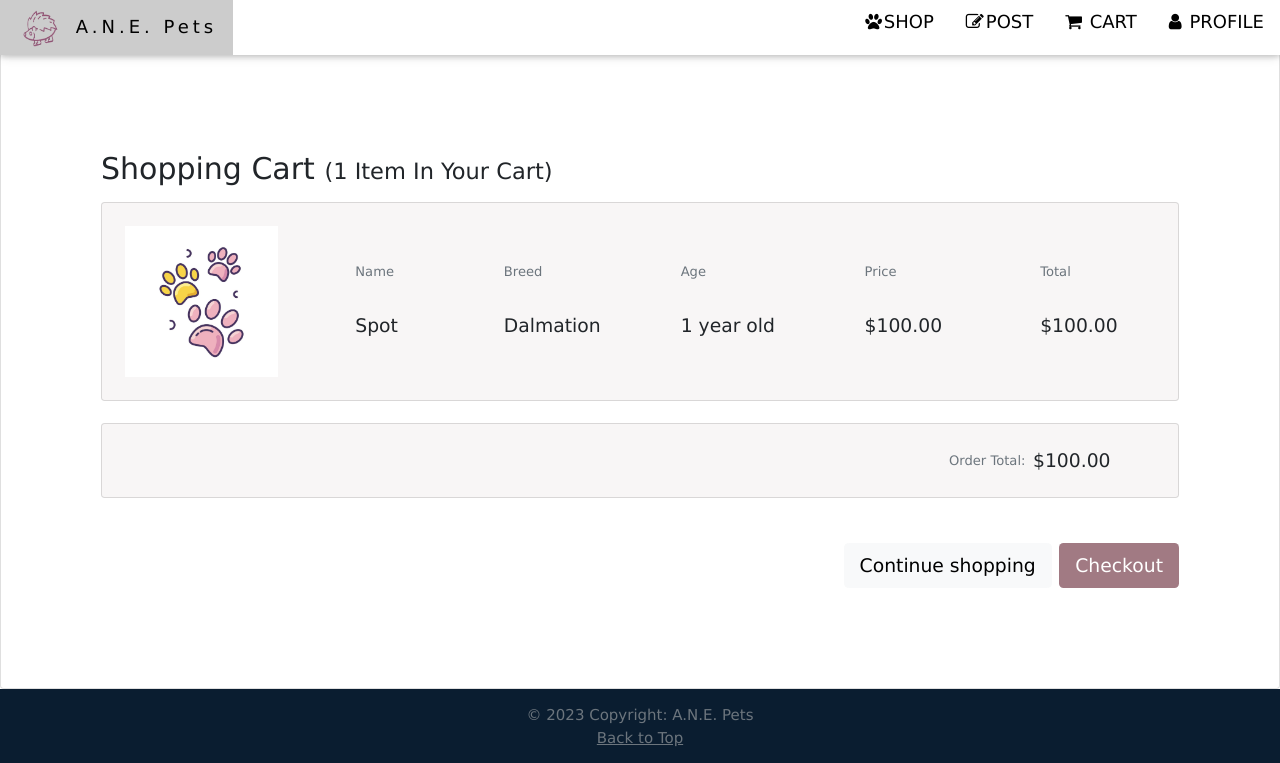
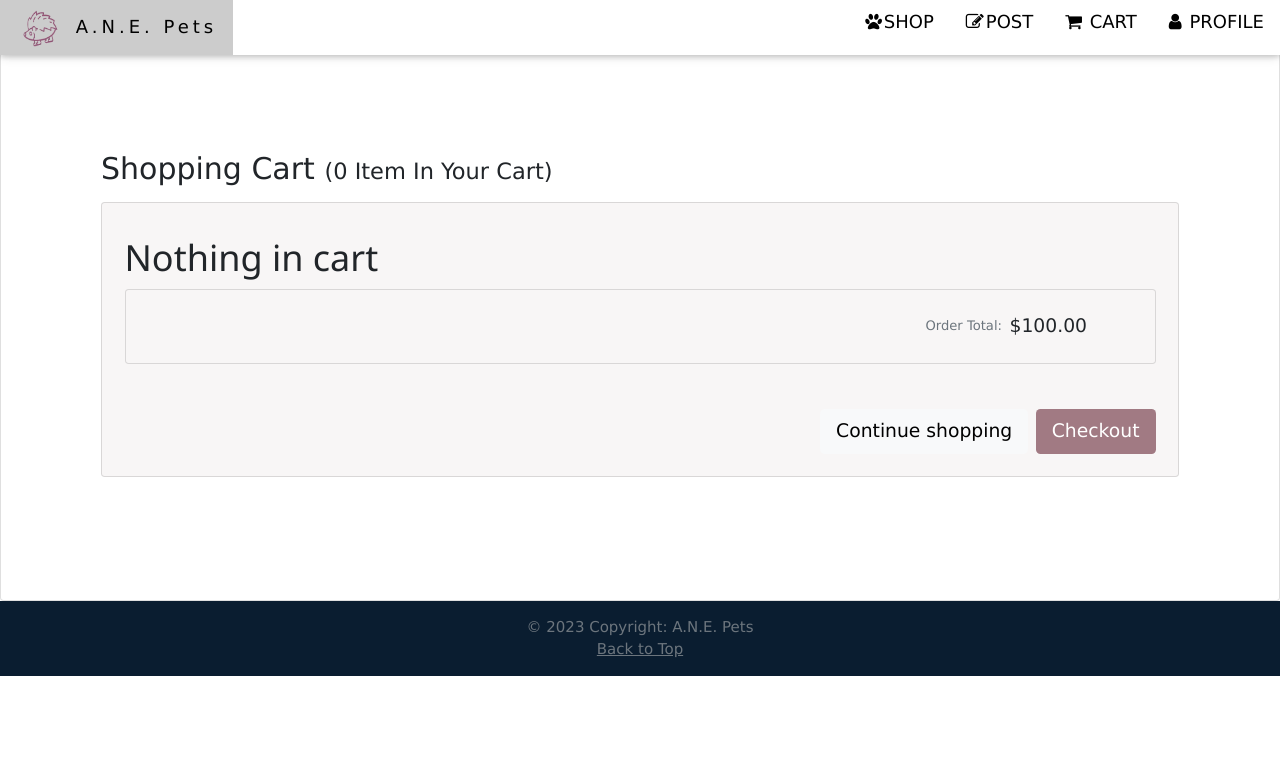
Before and after one commit to Nick-Talton/cs4750, a Flask app: page /cart in a window 1280 px wide. Shown: the top 763 px of the page. Run offline with Flask 2, Linux system fonts and the light colour scheme; the visitor is signed in with stand-in values (Sample User, id 1); data that the repository does not hold is empty.

Commit message:
adds pets to cart - NOTE: does not delete pet in cart from posts, so it's possible to add the same pet twice

```diff
--- a/app/templates/cart.html
+++ b/app/templates/cart.html
@@ -18,10 +18,15 @@
         <div class="card" style="padding:100px;">
           <div class="row d-flex justify-content-center align-items-center h-100">
             <div class="col">
-              <p><span class="h2">Shopping Cart </span><span class="h4">(1 Item In Your Cart)</span></p>
+              <p><span class="h2">Shopping Cart </span><span class="h4">({{ posts|length }} Item In Your Cart)</span></p>
 
               <div class="card mb-4" style="background-color:rgb(248, 246, 246)">
                 <div class="card-body p-4">
+
+
+                {% if posts|length > 0 %}
+                  {% for post in posts %}
+
 
                   <div class="row align-items-center">
                     <div class="col-md-2">
@@ -31,37 +36,55 @@
                     <div class="col-md-2 d-flex justify-content-center">
                       <div>
                         <p class="small text-muted mb-4 pb-2">Name</p>
-                        <p class="lead fw-normal mb-0">Spot</p>
+                        <p class="lead fw-normal mb-0">{{ post.name }}</p>
                       </div>
                     </div>
                     <div class="col-md-2 d-flex justify-content-center">
                       <div>
                         <p class="small text-muted mb-4 pb-2">Breed</p>
-                        <p class="lead fw-normal mb-0">Dalmation</p>
+                        <p class="lead fw-normal mb-0">{{ post.breed }}</p>
                       </div>
                     </div>
                     <div class="col-md-2 d-flex justify-content-center">
                       <div>
                         <p class="small text-muted mb-4 pb-2">Age</p>
-                        <p class="lead fw-normal mb-0">1 year old</p>
+                        <p class="lead fw-normal mb-0">{{ post.age }} Years Old</p>
                       </div>
                     </div>
                     <div class="col-md-2 d-flex justify-content-center">
                       <div>
                         <p class="small text-muted mb-4 pb-2">Price</p>
-                        <p class="lead fw-normal mb-0">$100.00</p>
+                        <p class="lead fw-normal mb-0">${{ post.price }}</p>
                       </div>
                     </div>
                     <div class="col-md-2 d-flex justify-content-center">
                       <div>
-                        <p class="small text-muted mb-4 pb-2">Total</p>
-                        <p class="lead fw-normal mb-0">$100.00</p>
+                        <div style="padding:10px;">
+                          <form  action="/cart" method="post">
+                          <a href="/cart">
+                              <button onclick="confirmationRemove()" type="button" class="btn btn-lg me-2 " style=" color:white; background-color:rgb(213, 108, 108)">Remove</button>
+                          </a>
+                          </form>
+                        <script>
+                          function confirmationRemove() {
+                            if (confirm('Are you sure you want to remove this item from your cart?')) {
+
+                              window.location.href = "/cart";
+                            }
+                          }
+                        </script>
+                        </div>
                       </div>
                     </div>
                   </div>
 
-                </div>
-              </div>
+                    </div>
+                  </div>
+                {% endfor %}
+              {% else %}
+                <h1>Nothing in cart</h1>
+              {% endif %}
+
 
               <div class="card mb-5" style="background-color:rgb(248, 246, 246)">
                 <div class="card-body p-4">
--- a/app/templates/post.html
+++ b/app/templates/post.html
@@ -19,7 +19,10 @@
 
         <div class="w3-third w3-container" style="text-align:center;">
         <img src="../static/img/home1.jpg" style="width:100%; max-height:200px;">
-            <a href="/cart" style="text-align:center; color:white; background-color:#a17a83" class="w3-button w3-xlarge w3-margin-top  w3-hover-opacity-off">Adopt Now!</a>
+            <form action="{{ url_for('cartpage.cart', petId=post.pet_id )}}" method="post">
+                <input value="Adopt Now!" type="submit" style="text-align:center; color:white; background-color:#a17a83" class="w3-button w3-xlarge w3-margin-top "></input>
+                <input id=petId value="{{post.pet_id}}" type="hidden" style="text-align:center; color:white; background-color:#a17a83" class="w3-button w3-xlarge w3-margin-top "></input>
+            </form>
         </div>
 
         <div class="w3-twothird">
--- a/app/views/cartpage.py
+++ b/app/views/cartpage.py
@@ -1,5 +1,5 @@
 # cartpage.py
-from flask import Blueprint, render_template, session
+from flask import Blueprint, render_template, session, request
 from jinja2 import TemplateNotFound
 import pymysql
 
@@ -14,14 +14,44 @@ def get_db():
         cursorclass=pymysql.cursors.DictCursor
     )
 
-@cartpage.route('/cart')
+@cartpage.route('/cart', methods=["GET", "POST"])
 def cart():
     if 'email' in session:
+
+        if request.method == 'POST':
+            try:
+                print("in try block")
+                first_name = session['first_name']
+                logged_in_user = session['email']
+                id = request.args.get('petId')
+                print("id:", id)
+                with get_db() as connection:
+                    with connection.cursor() as cursor:
+                        query = "INSERT INTO Purchases (pet_id,email) VALUES (%s, %s);"
+                        cursor.execute(query,(id,logged_in_user,))
+                        connection.commit()
+                        connection.close()
+            except Exception as e:
+                print(e)
+                print("in except block")
+                print(e)
+
+            #     return render_template('cart.html', error_message="An error occurred adding pet to cart.")
+
         # print("user logged in")
         # print("session:", session)
-        # logged_in_user = session['email']
+        logged_in_user = session['email']
         first_name = session['first_name']
-        return render_template('cart.html', title='Shopping Cart', username=first_name)
+
+        with get_db() as connection:
+                with connection.cursor() as cursor:
+                    # query = "SELECT * FROM Pets NATURAL JOIN Breeds NATURAL JOIN Birthdays NATURAL JOIN Reptiles NATURAL JOIN Water NATURAL JOIN Fish NATURAL JOIN Mammals NATURAL JOIN Birds WHERE pet_id = %s;"
+                    # query = "SELECT * FROM Pets NATURAL JOIN Breeds NATURAL JOIN Birthdays WHERE pet_id = %s;"
+                    query = "SELECT * FROM Pets NATURAL JOIN Purchases NATURAL JOIN Birthdays WHERE email=%s;"
+                    cursor.execute(query,(logged_in_user,))
+                    posts = cursor.fetchall()
+        print(posts)
+        return render_template('cart.html', title='Shopping Cart', username=first_name, posts=posts)
     else:
         # print("no user logged in")
         return render_template('index.html', title='Home')
--- a/app/views/postspages.py
+++ b/app/views/postspages.py
@@ -1,5 +1,5 @@
 # postspages.py
-from flask import Blueprint, render_template, session
+from flask import Blueprint, render_template, session, request
 from jinja2 import TemplateNotFound
 import pymysql
 
@@ -38,9 +38,11 @@ def create():
         return render_template('index.html', title='Home')
 
 
-@postspages.route('/post/<int:id>')
+@postspages.route('/post/<int:id>',  methods=['GET', 'POST'])
 def post(id):
     if 'email' in session:
+
+
         # print("user logged in")
         # print("session:", session)
         # logged_in_user = session['email']
```
